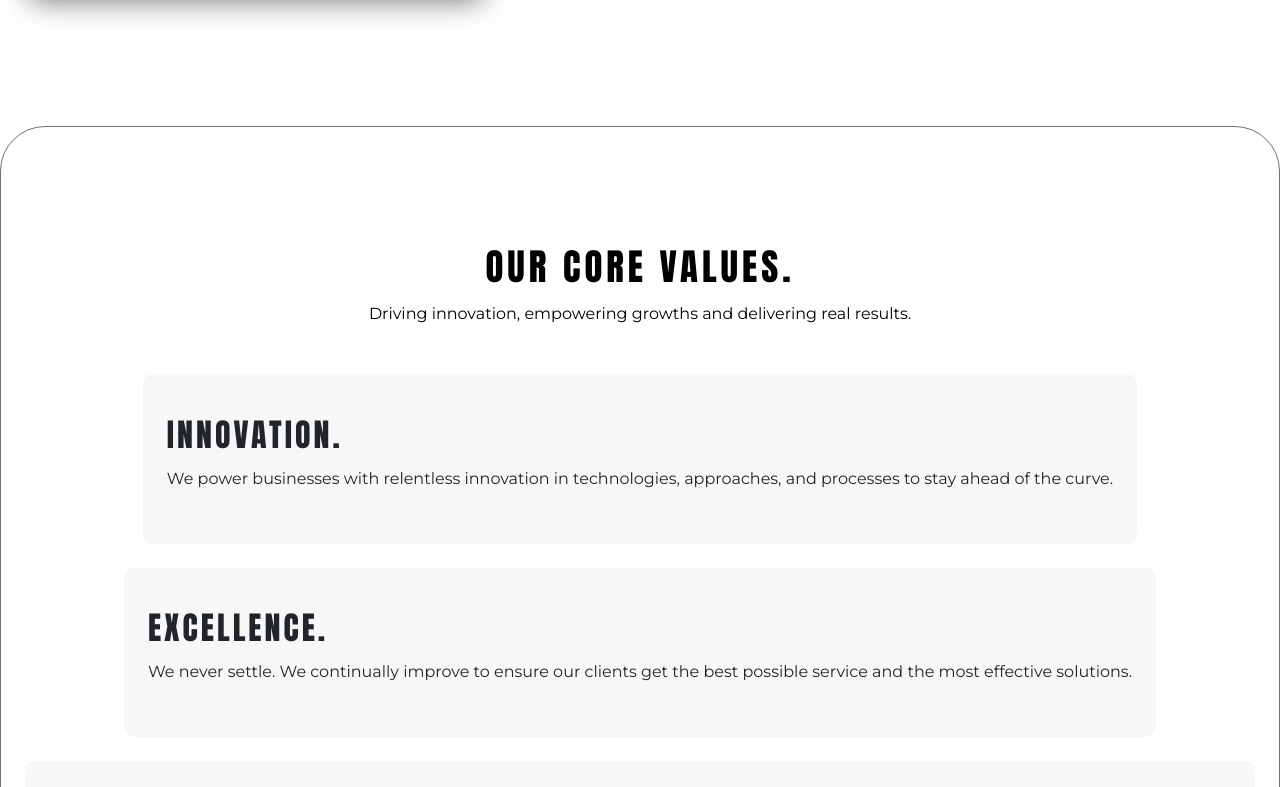
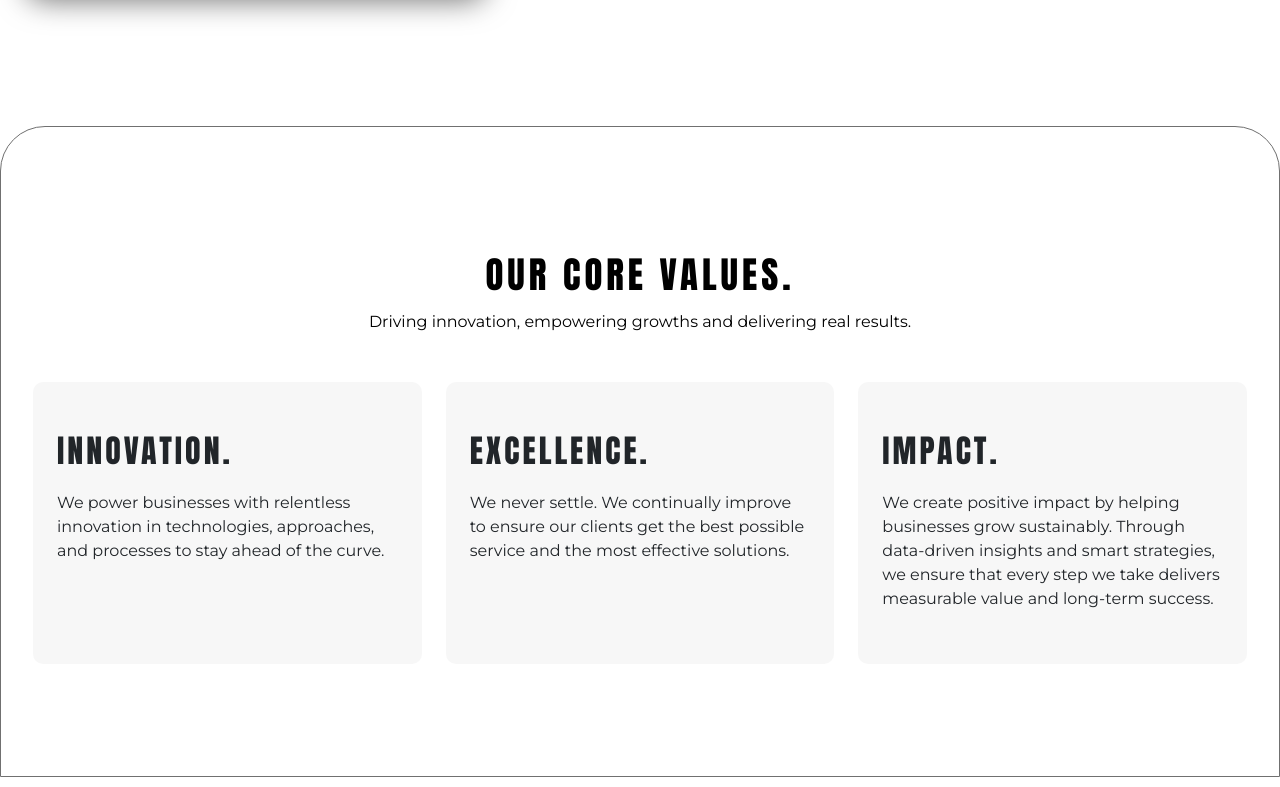
Before and after one commit to Joseph-Sunday/Lite-Sigma, a React (Vite) app: page / in a window 1280 px wide. Shown: the part 2653-3440 px from the top of the page. Built offline with nearby package versions, Linux system fonts and the light colour scheme.

Commit message:
core values section of the main page udated plus responsive styles and theme styles

```diff
--- a/src/components/MainSection.jsx
+++ b/src/components/MainSection.jsx
@@ -3,8 +3,14 @@ import "../css/Home.css";
 import "../css/Navbar.css";
 import ScrollRight from "./ScrollRight";
 import ScrollLeft from "./ScrollLeft";
+import ScrollUp from "./ScrollUp";
+import { motion, useInView } from "framer-motion";
+import { useRef } from "react";
 
 const MainSection = () => {
+  const ref = useRef(null);
+  const isInView = useInView(ref, { once: true, margin: "10px" });
+
   return (
     <>
       <main className="main-section">
@@ -113,35 +119,67 @@ const MainSection = () => {
 
         <section className="section-core-values">
           <div className="section-core-values-first-child">
-            <h1 className="text-center">OUR CORE VALUES.</h1>
-            <p className="navbar-li-text text-center">
+            <ScrollUp>
+              <h1 className="text-center">OUR CORE VALUES.</h1>
+            </ScrollUp>
+            <motion.p
+              className="navbar-li-text text-center"
+              ref={ref}
+              initial={{ opacity: 0 }}
+              animate={isInView ? { opacity: 1 } : {}}
+              transition={{ delay: 1, duration: 0.5 }}
+            >
               Driving innovation, empowering growths and delivering real
               results.
-            </p>
+            </motion.p>
           </div>
-          <div className="section-core-values-cards mt-5 d-flex justify-content-center align-items-center flex-column gap-4">
+          <div className="section-core-values-cards mt-5">
             <div className="card section-core-values-cards-card">
-              <h1 className="card-title">INNOVATION.</h1>
-              <p className="card-texts">
+              <ScrollUp>
+                <h1 className="card-title">INNOVATION.</h1>
+              </ScrollUp>
+              <motion.p
+                className="card-texts"
+                ref={ref}
+                initial={{ opacity: 0 }}
+                animate={isInView ? { opacity: 1 } : {}}
+                transition={{ delay: 0.8, duration: 0.5 }}
+              >
                 We power businesses with relentless innovation in technologies,
                 approaches, and processes to stay ahead of the curve.
-              </p>
+              </motion.p>
             </div>
             <div className="card section-core-values-cards-card">
-              <h1 className="card-title">EXCELLENCE.</h1>
-              <p className="card-texts">
+              <ScrollUp>
+                <h1 className="card-title">EXCELLENCE.</h1>
+              </ScrollUp>
+              <motion.p
+                className="card-texts"
+                ref={ref}
+                initial={{ opacity: 0 }}
+                animate={isInView ? { opacity: 1 } : {}}
+                transition={{ delay: 0.8, duration: 0.5 }}
+              >
                 We never settle. We continually improve to ensure our clients
                 get the best possible service and the most effective solutions.
-              </p>
+              </motion.p>
             </div>
             <div className="card section-core-values-cards-card">
-              <h1 className="card-title">IMPACT.</h1>
-              <p className="card-texts">
+              <ScrollUp>
+                <h1 className="card-title">IMPACT.</h1>
+              </ScrollUp>
+              <motion.p
+                className="card-texts"
+                ref={ref}
+                initial={{ opacity: 0 }}
+                animate={isInView ? { opacity: 1 } : {}}
+                transition={{ delay: 0.8, duration: 0.5 }}
+              >
                 We create positive impact by helping businesses grow
                 sustainably. Through data-driven insights and smart strategies,
                 we ensure that every step we take delivers measurable value and
                 long-term success.
-              </p>
+              </motion.p>
             </div>
           </div>
         </section>
--- /dev/null
+++ b/src/components/ScrollUp.jsx
@@ -0,0 +1,21 @@
+import { useRef } from "react";
+import { motion, useInView } from "framer-motion";
+
+const ScrollUp = ({ children }) => {
+  const ref = useRef(null);
+  const isInView = useInView(ref, { once: true, margin: "50px" });
+
+  return (
+    <motion.div
+      className="my-2"
+      ref={ref}
+      initial={{ opacity: 0, y: 50 }}
+      animate={isInView ? { opacity: 1, y: 0 } : {}}
+      transition={{ duration: 0.8, ease: "easeIn" }}
+    >
+      {children}
+    </motion.div>
+  );
+};
+
+export default ScrollUp;
--- a/src/css/Home.css
+++ b/src/css/Home.css
@@ -200,7 +200,7 @@ html[data-theme="dark"] .main-section-wrapper-poster {
   border-top-right-radius: 45px;
   border-top-left-radius: 45px;
   margin-top: 5em;
-  padding: 7em 1.5em;
+  padding: 7em 1em;
 }
 
 .section-core-values-first-child h1 {
@@ -211,11 +211,21 @@ html[data-theme="dark"] .main-section-wrapper-poster {
   letter-spacing: 4px;
 }
 
+.section-core-values-cards {
+  display: grid;
+  gap: 1.5rem;
+  grid-template-columns: repeat(auto-fit, minmax(250px, 1fr));
+}
+
 .section-core-values-cards .card {
   border-radius: 10px;
   border: none;
   padding: 2.3em 1.5em;
   background-color: #f2f2f2a2;
+}
+
+html[data-theme="dark"] .section-core-values-cards .card {
+  background: #222222;
 }
 
 .section-core-values-cards .card-title {
@@ -226,11 +236,26 @@ html[data-theme="dark"] .main-section-wrapper-poster {
   letter-spacing: 3px;
 }
 
+html[data-theme="dark"] .section-core-values-cards .card-title {
+  color: #fff;
+}
+
+html[data-theme="dark"] .section-core-values-cards .card-texts {
+  color: #b7b7b7;
+}
+
 .section-core-values-cards .card:hover {
   background-color: #d46114;
   border-radius: 10px;
   border: none;
-  transition: background-color 0.5s ease;
+  transition: background-color 0.5s ease-in-out;
+}
+
+html[data-theme="dark"] .section-core-values-cards .card:hover {
+  background-color: #d46114;
+  border-radius: 10px;
+  border: none;
+  transition: background-color 0.5s ease-in-out;
 }
 
 .section-core-values-cards-card:hover .card-title {
@@ -316,6 +341,22 @@ html[data-theme="dark"] .main-section-wrapper-poster {
     font-size: 13px;
     font-weight: 800;
   }
+
+  .section-core-values {
+    padding: 7em 2em;
+  }
+}
+
+@media (min-width: 557px) and (max-width: 863px) {
+  .section-core-values-cards > :last-child {
+    grid-column: 1 / -1;
+  }
+}
+
+@media (min-width: 992px) {
+  .section-core-values-cards > :last-child {
+    grid-column: auto;
+  }
 }
 
 @media (min-width: 1024px) {
@@ -386,58 +427,10 @@ html[data-theme="dark"] .main-section-wrapper-poster {
     padding: 0;
     line-height: 25px;
   }
-}
 
-@media (min-width: 1024px) {
-  .hero-section-poster {
-    height: 90vh;
-    object-position: 0% 50%;
-  }
-
-  .hero-section-overlay {
-    top: 25%;
-  }
-
-  .hero-section-title {
-    margin-bottom: 0.2em;
-    font-size: 3.3em;
-    font-weight: 100;
-    letter-spacing: 3px;
-  }
-
-  .hero-section-rotating-wrapper {
-    margin-top: 0;
-    height: 50px;
-  }
-
-  .hero-section-rotating-texts {
-    margin: 0.5em 1.5em 0em;
-    font-size: 3.3em;
-    letter-spacing: 3px;
-  }
-
-  .hero-section-p {
-    margin: 1.5em 3em 0.5em;
-    font-size: 1.61em;
-    align-items: justify !important;
-  }
-
-  .hero-section-btn {
-    justify-content: start !important;
-    margin-left: 4em;
-    gap: 1em !important;
-  }
-
-  .hero-section-btn button {
-    width: 130px;
-    height: 50px;
-    padding: 0;
-    border: 2px solid #d3641fe3;
-    border-radius: 8px !important;
-    font-family: calibri, sans-serif;
-    font-size: 13px;
-    font-weight: 800;
-  }
+  /* .section-core-values-cards > :last-child {
+    grid-column: 1 / 3;
+  } */
 }
 
 @media (min-width: 1440px) {
@@ -527,4 +520,30 @@ html[data-theme="dark"] .main-section-wrapper-poster {
   .m-lt {
     margin-left: 8em;
   }
+
+  .section-core-values {
+    padding: 5em 12em;
+  }
+
+  .section-core-values-cards {
+    gap: 1em;
+  }
+
+  .section-core-values-cards .card {
+    padding: 2em 1.5em;
+    background-color: #f2f2f2a2;
+  }
+
+  .section-core-values-cards .card-title {
+    font-size: 3.2em;
+    letter-spacing: 4px;
+  }
+
+  .section-core-values-cards .card-texts {
+    font-size: 13px;
+  }
+
+  .section-core-values-cards-card {
+    width: 100%;
+  }
 }
```
